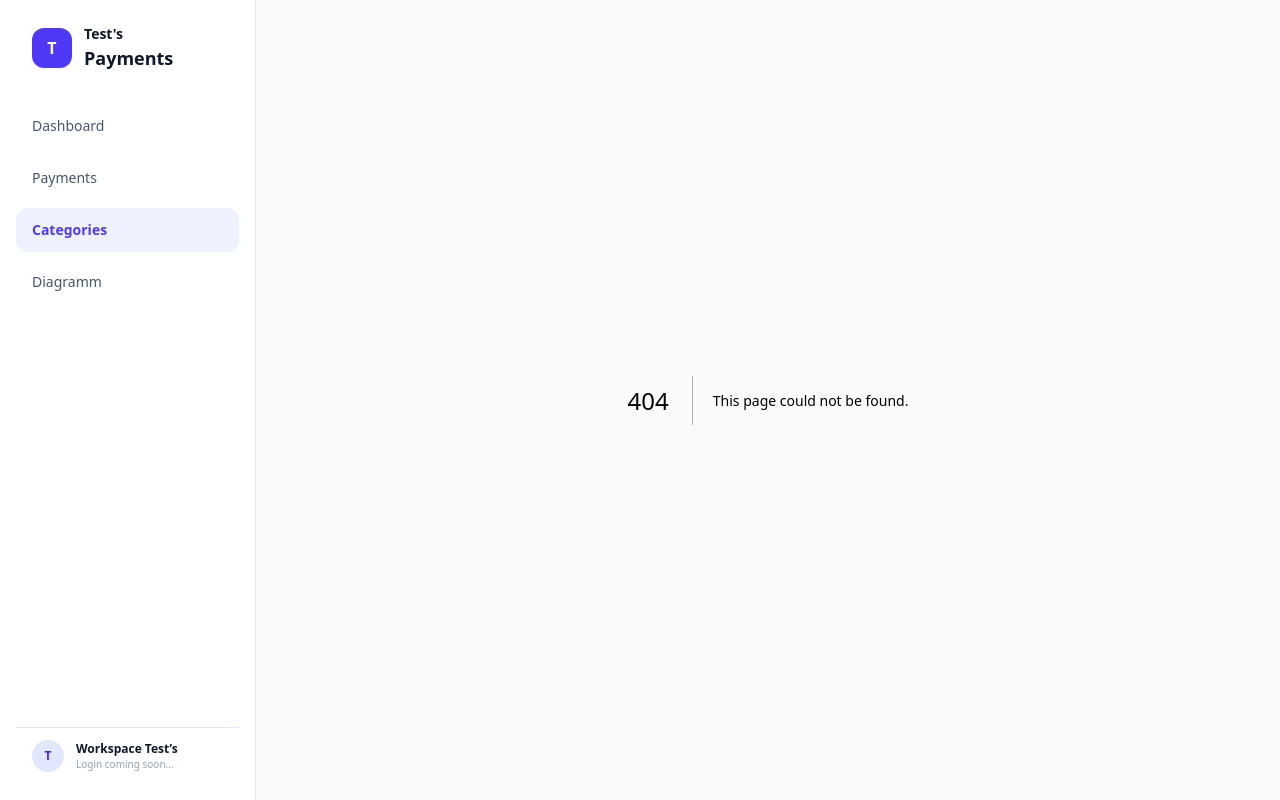
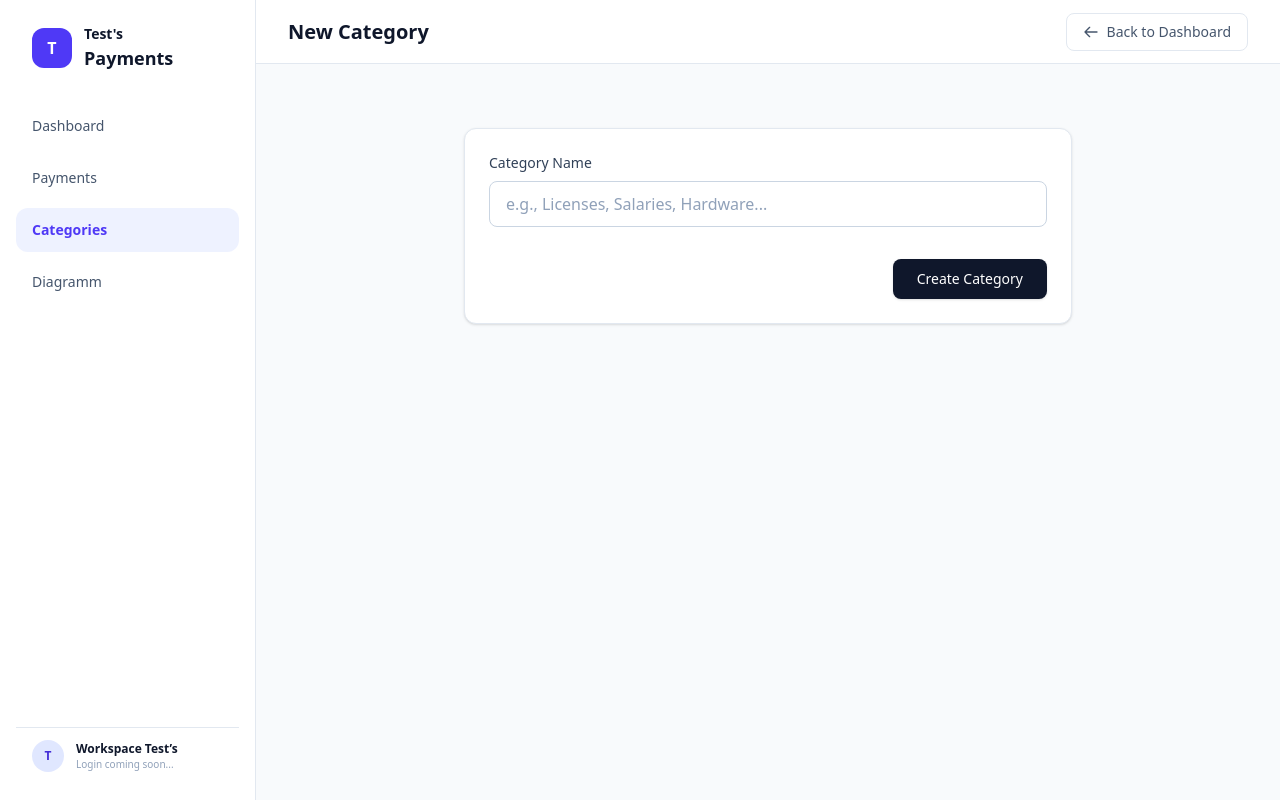
Before and after one commit to AdyanMidzic08/Expense-Tracker, a Next.js app in the folder client/: page /categories/new in a window 1280 px wide. Before the commit this address had no page. Built offline with nearby package versions, Linux system fonts and the light colour scheme.

Commit message:
Post categories worked

```diff
--- /dev/null
+++ b/client/app/categories/new/page.tsx
@@ -0,0 +1,98 @@
+"use client"
+
+import { useRouter } from "next/navigation";
+import { useState } from "react";
+
+export default function NewCategory() {
+    const [formData, setFormData] = useState({
+        name: '',
+    });
+    const router = useRouter();
+
+    const handleChange = (e: React.ChangeEvent<HTMLInputElement>) => {
+        setFormData({ ...formData, name: e.target.value });
+    };
+
+    const handleSubmit = async (e: React.FormEvent) => {
+        e.preventDefault();
+
+        try {
+      const response = await fetch(`http://localhost:3001/api/categories`, {
+          method: 'POST',
+          headers: {
+              'Content-Type': 'application/json',
+          },
+          body: JSON.stringify({
+              name: formData.name
+          }),
+      });
+
+        if (!response.ok) {
+            throw new Error('Failed to save the payment to the database.');
+        }
+
+        setTimeout(() => {
+            router.push('/');
+        },120);
+
+    } catch (error: any) {
+      console.error('Submission error:', error);
+    }
+    };
+
+    return (
+        <div className="flex h-screen bg-slate-50 text-slate-800 font-sans">
+            <main className="flex-1 flex flex-col overflow-y-auto">
+                <header className="h-16 bg-white border-b border-slate-200 px-8 flex items-center justify-between sticky top-0 z-10">
+                    <h1 className="text-xl font-bold text-slate-900">New Category</h1>
+                    <div className="flex items-center gap-4">
+                        <a
+                            href="/"
+                            className="px-4 py-2 rounded-lg border border-slate-200 text-slate-600 hover:bg-slate-50 text-sm font-medium transition-all flex items-center gap-2"
+                        >
+                            {/* Home / Arrow Left SVG Icon */}
+                            <svg className="w-4 h-4" fill="none" stroke="currentColor" strokeWidth="2" viewBox="0 0 24 24">
+                                <path strokeLinecap="round" strokeLinejoin="round" d="M10 19l-7-7m0 0l7-7m-7 7h18" />
+                            </svg>
+                            Back to Dashboard
+                        </a>
+                    </div>
+                </header>
+
+                {/* Form section centered on the page */}
+                <div className="p-8 max-w-2xl mx-auto w-full mt-8">
+                    <div className="bg-white rounded-xl border border-slate-200 shadow-sm p-6">
+                        <form onSubmit={handleSubmit} className="flex flex-col gap-6">
+
+                            <div>
+                                <label htmlFor="name" className="block text-sm font-medium text-slate-700 mb-2">
+                                    Category Name
+                                </label>
+                                <input
+                                    type="text"
+                                    id="name"
+                                    name="name"
+                                    value={formData.name}
+                                    onChange={handleChange}
+                                    placeholder="e.g., Licenses, Salaries, Hardware..."
+                                    required
+                                    className="w-full px-4 py-2.5 rounded-lg border border-slate-300 focus:border-slate-900 focus:ring-1 focus:ring-slate-900 outline-none transition-all placeholder:text-slate-400"
+                                />
+                            </div>
+
+                            <div className="flex justify-end pt-2">
+                                <button
+                                    type="submit"
+                                    className="px-6 py-2.5 bg-slate-900 text-white rounded-lg text-sm font-medium hover:bg-slate-800 transition-colors shadow-sm"
+                                >
+                                    Create Category
+                                </button>
+                            </div>
+
+                        </form>
+                    </div>
+                </div>
+            </main>
+        </div>
+    );
+}
```
Also changed, not shown: 1 other file (tests, documents, lock files or other folders).
